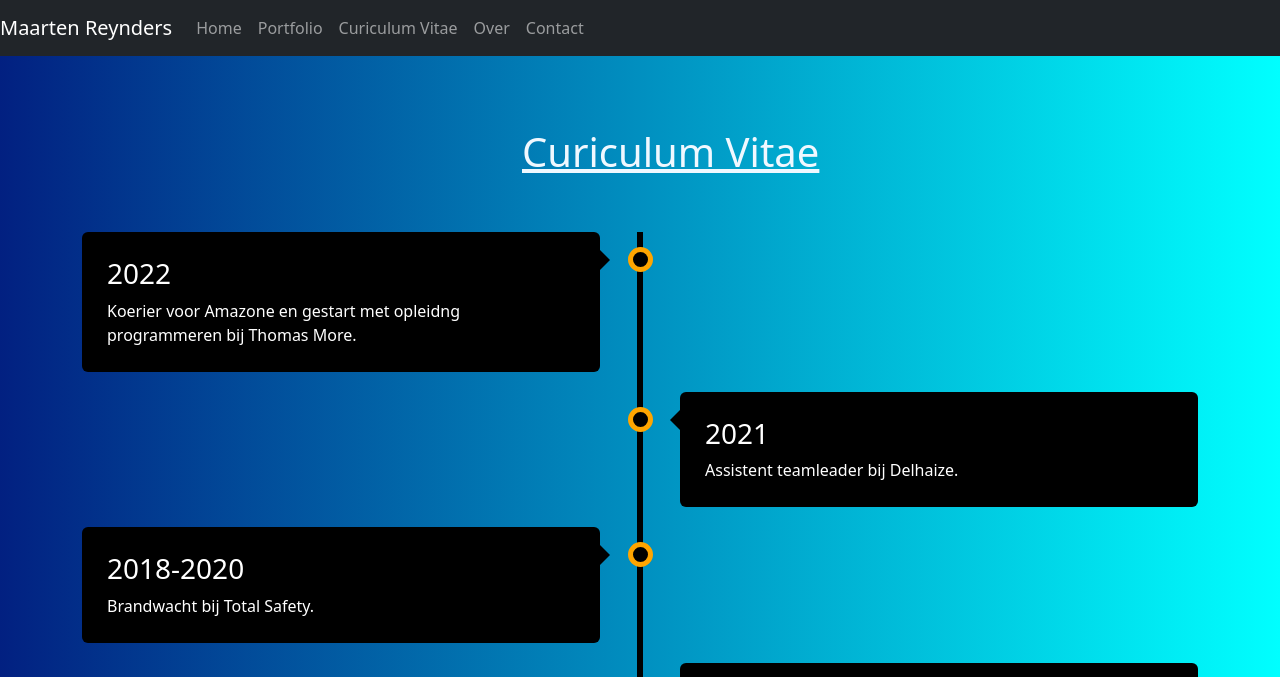
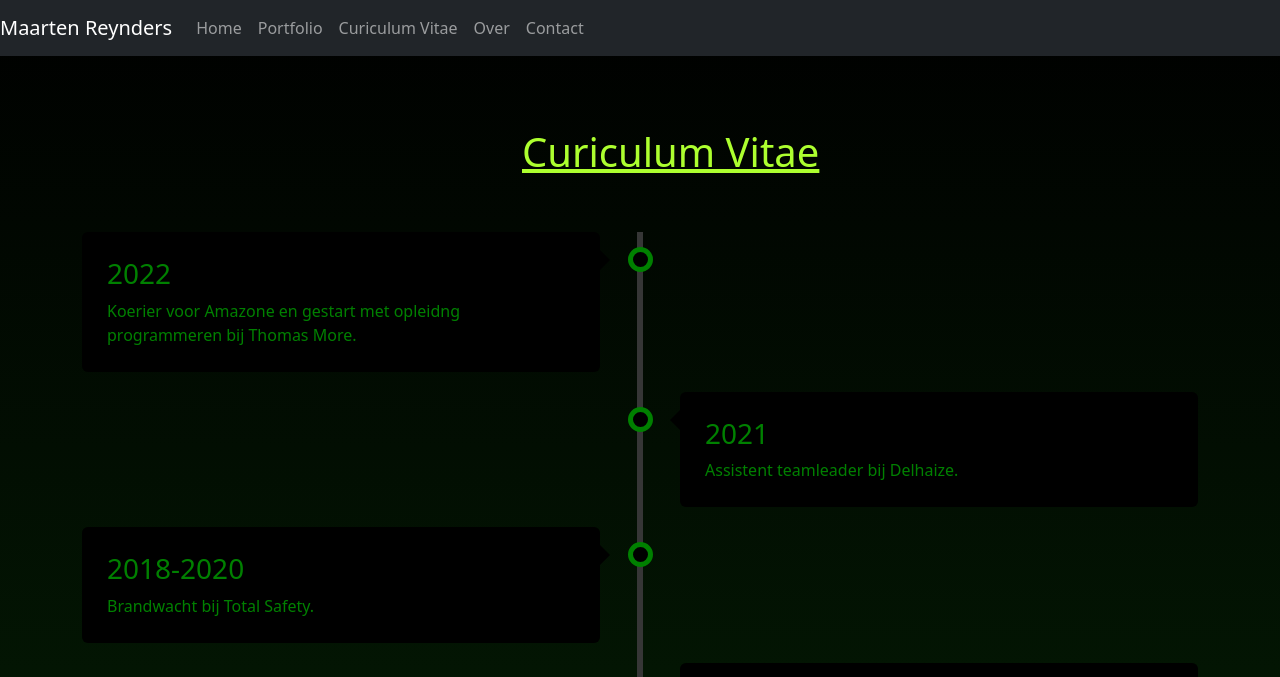
Before and after one commit to morteeke/statische-websites-project2, a plain HTML site: page Website Maarten Reynders/cv.html in a window 1280 px wide. Shown: the top 677 px of the page. Drawn offline with nearby package versions, Linux system fonts and the light colour scheme.

```diff
--- a/Website Maarten Reynders/css/style.css
+++ b/Website Maarten Reynders/css/style.css
@@ -5,8 +5,8 @@
 body{
 
     margin-top: 5%;
-    background-image: linear-gradient(to right, rgb(2, 32, 129),aqua);
-    color: black;
+    background-image: linear-gradient(to bottom, rgb(0 , 0, 0),rgb(6, 43, 6));
+    color: green;
 }
 
 .main {
@@ -15,11 +15,11 @@ body{
     padding: 0px 10px;
 }
 
-h1{
+.my-heading-1{
     margin-left: 40%;
     margin-top: 10%;
     padding: 0px 10px;
-    color: aliceblue;
+    color: greenyellow;
     text-decoration: underline;
 }
 
@@ -76,7 +76,7 @@ footer{
   content: "";
   position: absolute;
   width: 6px;
-  background-color: black;
+  background-color: rgb(54, 54, 54);
   top: 0;
   bottom: 0;
   left: 50%;
@@ -98,7 +98,7 @@ footer{
   height: 25px;
   right: -13px;
   background-color: black;
-  border: 5px solid orange;
+  border: 5px solid green;
   top: 15px;
   border-radius: 50%;
   z-index: 1;
@@ -147,11 +147,11 @@ footer{
 
 .card{
   background-color: black;
-  color: white;
+  color: green;
 }
 
 .bottom-padding{
-  padding-bottom: 150px;
+  padding-bottom: 250px;
 }
 
 /* Media queries - Responsive timeline on screens less than 600px wide */
--- a/Website Maarten Reynders/cv.html
+++ b/Website Maarten Reynders/cv.html
@@ -43,7 +43,7 @@
             </div>
           </nav>
 
-        <h1> Curiculum Vitae </h1>
+        <h1 class="my-heading-1"> Curiculum Vitae </h1>
 
         <div class="bottom-padding">
         <div class="container py-5">
```
Also changed, not shown: Website Maarten Reynders/contact.html (+1 -1 lines), Website Maarten Reynders/over.html (+1 -1 lines), Website Maarten Reynders/portfolio.html (+1 -1 lines).
